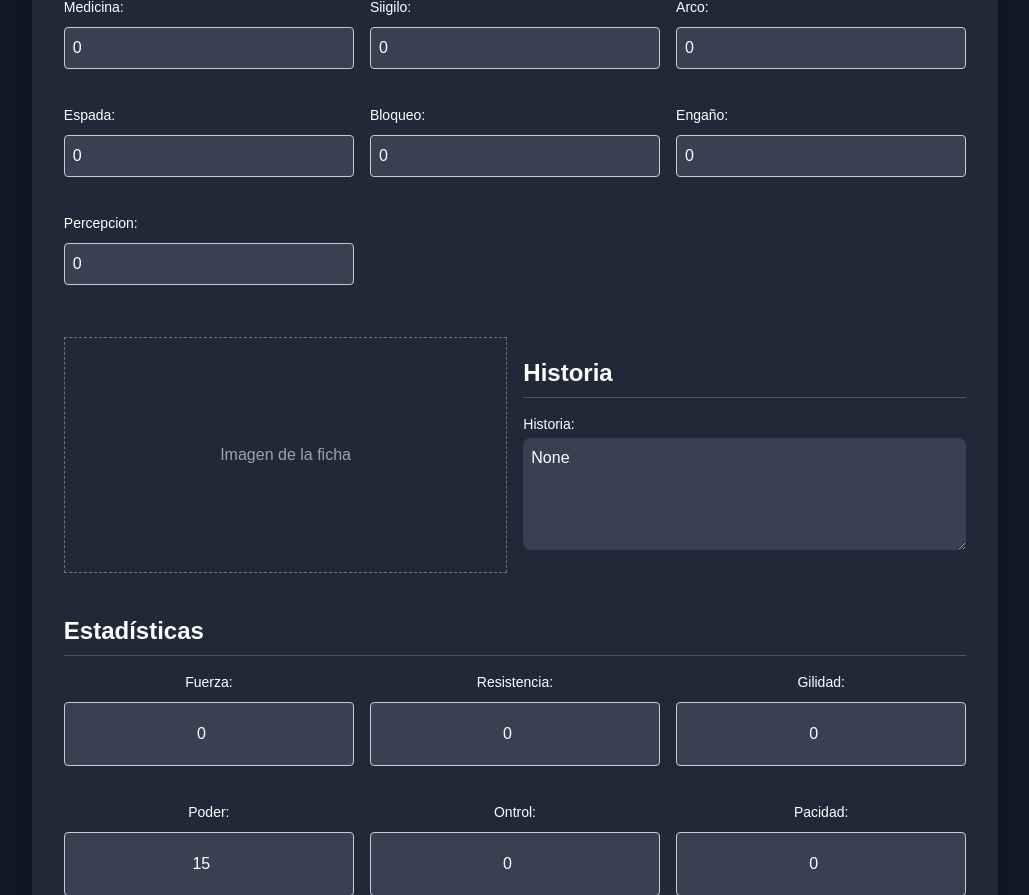
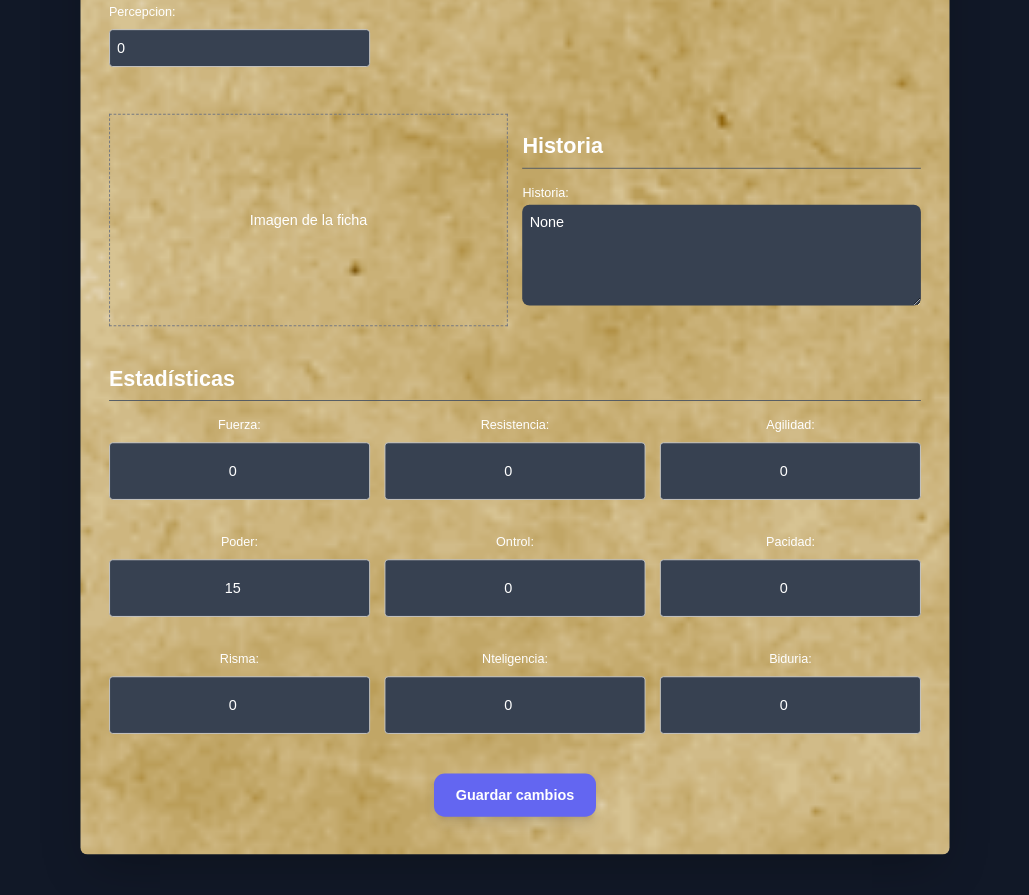
Before and after one commit to Burnt4023/Web_DnD, a Flask app: page /fichas/modificar/aaa in a window 1280 px wide. Shown: the part 2079-2974 px from the top of the page, without its empty margins (125-1154 px from the left). Run offline with Flask 3, Linux system fonts and the light colour scheme; a user stored in the database is signed in; data comes from the database, SQL or seed files in the repository.

Commit message:
ayyudaa
caca

```diff
--- a/fichas/admin_aaa.json
+++ b/fichas/admin_aaa.json
@@ -49,7 +49,7 @@
     "estadisticas": {
         "fuerza": 0,
         "resistencia": 0,
-        "gilidad": 0,
+        "agilidad": 0,
         "poder": 15,
         "ontrol": 0,
         "pacidad": 0,
--- a/static/css/modificar_fichas.css
+++ b/static/css/modificar_fichas.css
@@ -49,3 +49,10 @@ h2 {
 div {
     margin-bottom: 10px;
 }
+
+.fondo-container {
+    background-image: url('../images/papel.png'); /* Asegúrate de que la ruta sea correcta */
+    background-size: cover;
+    background-position: center;
+    background-repeat: no-repeat;
+  }
--- a/templates/modificar_ficha.html
+++ b/templates/modificar_ficha.html
@@ -18,7 +18,9 @@
       Modificando la ficha: <strong class="text-yellow-400">{{ nombre_ficha }}</strong>
     </p>
 
-    <form action="{{ url_for('modificar_ficha', nombre_ficha=nombre_ficha) }}" method="POST" class="bg-gray-800 p-8 rounded-lg shadow-2xl">
+    <!-- Wrapper para reducir el tamaño del formulario -->
+    <div class="transform scale-90 origin-top">
+      <form action="{{ url_for('modificar_ficha', nombre_ficha=nombre_ficha) }}" method="POST" class="bg-gray-800 p-8 rounded-lg shadow-2xl fondo-container">
 
         <!-- Encabezado superior con dos contenedores en paralelo -->
         <div class="flex flex-col md:flex-row gap-4 mb-8">
@@ -170,9 +172,14 @@
             <div id="lista-inventario" class="mb-4 space-y-2">
               {% for objeto in contenido['objetos'] %}
               <div class="flex items-center space-x-2">
-                <input type="text" name="objetos[]" value="{{ objeto }}" readonly required class="w-full p-2 bg-gray-700 rounded-lg">
-                <button type="button" onclick="eliminarInventario(this)" class="bg-red-500 hover:bg-red-600 px-2 py-1 rounded-lg">Eliminar</button>
+                <input type="text" name="objetos[]" value="{{ objeto }}" readonly required
+                       class="flex-grow p-2 bg-gray-700 rounded-lg text-black"
+                       style="color: black; width: auto !important;">
+                <button type="button" onclick="eliminarInventario(this)" class="bg-red-500 hover:bg-red-600 px-2 py-1 rounded-lg">
+                  Eliminar
+                </button>
               </div>
+
               {% endfor %}
             </div>
             <!-- Búsqueda para objetos -->
@@ -241,7 +248,7 @@
             #                                                       #
             #########################################################
             -->
-          <span class="text-gray-400">Imagen de la ficha</span>
+            <span class="text-white-400">Imagen de la ficha</span>
           </div>
           <!-- Contenedor para Historia -->
           <div class="md:w-1/2">
@@ -273,6 +280,7 @@
         </div>
       </form>
     </div>
+  </div>
   <script src="{{ url_for('static', filename='js/modificar_fichas.js') }}"></script>
 </body>
 </html>
```
Also changed, not shown: static/images/papel.png. Lines whose indentation alone changed are shown as unchanged.
